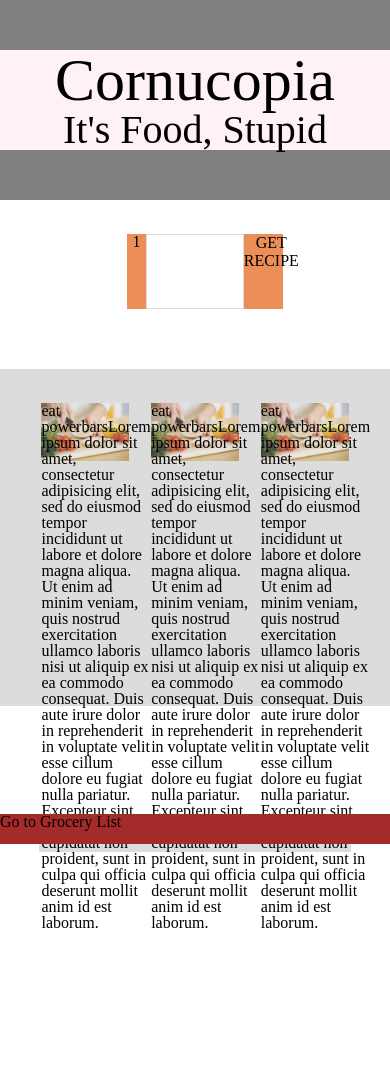
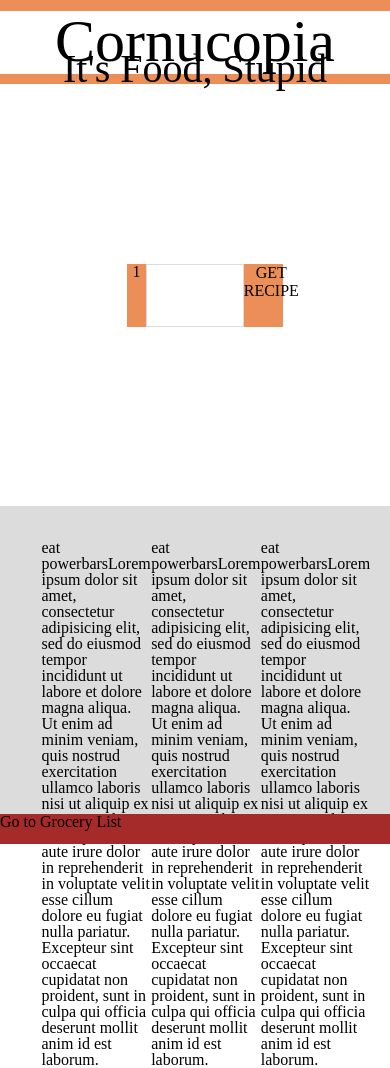
Before and after one commit to GeorgeGo/CorNoGopia, a Flask app: page /main in a window 390 px wide. Before the commit the page ends 928 px from the top, so only its background shows below. Run offline with Flask 2, Linux system fonts and the light colour scheme.

Commit message:
style: making site zoom responsive

```diff
--- a/static/css/main.css
+++ b/static/css/main.css
@@ -1,21 +1,4 @@
-body {
-	/*background-color: white;*/
-	/*background-image: url("../images/kitchen.jpg");*/
-	background-size: 100%;
-	background-repeat: no-repeat;
-	width: 100%;
-	/*height: 100vh;*/
-	overflow-y: auto;
-	-webkit-background-size: cover;
-	-moz-background-size: cover;
-	-o-background-size: cover;
-	background-size: cover;
-	-webkit-box-sizing: border-box;
-	-moz-box-sizing: border-box;
-		 box-sizing: border-box;
-	background-attachment: fixed;
-	/*background-color: #e6b87a;*/
-}
+
 .landing-container {
 	height: 100vh;
 	background-image: url('../images/table.jpg');
@@ -96,45 +79,49 @@ body {
 	z-index: 1;
 	height: 200vh;
 	width: 100%;
+	height: 100%
 }*/
 .title-search{
 	height: 100vh;
 }
 .flav-town-holder {
-	height: 200px;
+	height: 10%;
 	width: 100%;
-	background-color: grey;
+	background-color: #EC8E58;
 	position: relative;
 }
 .flav-town {
 	width: 100%;
-	bottom: 25%;
-	background-color: #FFF2F4;
+	height: 75%;
+	bottom: 12.5%;
+	background-color: white;
 	position: absolute;
 }
 .flav-town-title{
-
+	height: 100%;
 }
 .main-header {
+	height:60%;
 	font-size: 60px;
 	color: black;
 	text-align: center;
 }
 .sub-header {
+	height: 40%;
 	color: black;
 	text-align: center;
 	font-size: 40px;
 }
 .search-area {
 	width: 100%;
-	height: 20%;
+	height: 50%;
 	z-index: 2;
 	position: relative;
 }
 .search-top-row {
-	height: 75px;
+	height: 15%;
 	position: absolute;
-	top: 20%;
+	top: 42.5%;
 	width: 100%;
 }
 .filler-container{
@@ -203,6 +190,7 @@ body {
 }
 .info-text{
 	position: absolute;
+	height: 100%;
 	top: 0;
 	left: 0;
 }
@@ -292,11 +280,9 @@ body {
 	background-color: #dcdcdc;
 	clear: left;
 	width: 80%;
-	padding-top: 1%;
-	margin-top: -1%;
 	margin-left: 10%;
 	margin-right: 10%;
-	padding-bottom: 2%;
+	margin-bottom: 2%;
 
 }
 .recipeDiv {
--- a/templates/index.html
+++ b/templates/index.html
@@ -12,7 +12,7 @@
 </head>
 
 <body>
-	<div class="main-background">
+	<!-- <div class="main-background"> -->
 		<div class="main-container">
 			<div class="title-search">
 				<div class="flav-town-holder">
@@ -47,20 +47,17 @@
 					<div class="filler-content">
 						<div class="filler-one">
 
-							<img src="../static/images/cooking.jpg" class='cooking-pic' alt="" />
 							<p class="info-text">
 								<span>eat powerbars</span>Lorem ipsum dolor sit amet, consectetur adipisicing elit, sed do eiusmod tempor incididunt ut labore et dolore magna aliqua. Ut enim ad minim veniam, quis nostrud exercitation ullamco laboris nisi ut aliquip ex ea commodo consequat. Duis aute irure dolor in reprehenderit in voluptate velit esse cillum dolore eu fugiat nulla pariatur. Excepteur sint occaecat cupidatat non proident, sunt in culpa qui officia deserunt mollit anim id est laborum.
 							</p>
 						</div>
 						<div class="filler-two">
 
-							<img src="../static/images/cooking.jpg" class='cooking-pic' alt="" />
 							<p class="info-text">
 								<span>eat powerbars</span>Lorem ipsum dolor sit amet, consectetur adipisicing elit, sed do eiusmod tempor incididunt ut labore et dolore magna aliqua. Ut enim ad minim veniam, quis nostrud exercitation ullamco laboris nisi ut aliquip ex ea commodo consequat. Duis aute irure dolor in reprehenderit in voluptate velit esse cillum dolore eu fugiat nulla pariatur. Excepteur sint occaecat cupidatat non proident, sunt in culpa qui officia deserunt mollit anim id est laborum.
 							</p>
 						</div>
 						<div class="filler-three">
-							<img src="../static/images/cooking.jpg" class='cooking-pic' alt="" />
 							<p class="info-text">
 								<span>eat powerbars</span>Lorem ipsum dolor sit amet, consectetur adipisicing elit, sed do eiusmod tempor incididunt ut labore et dolore magna aliqua. Ut enim ad minim veniam, quis nostrud exercitation ullamco laboris nisi ut aliquip ex ea commodo consequat. Duis aute irure dolor in reprehenderit in voluptate velit esse cillum dolore eu fugiat nulla pariatur. Excepteur sint occaecat cupidatat non proident, sunt in culpa qui officia deserunt mollit anim id est laborum.
 							</p>
@@ -73,7 +70,7 @@
 			<div id="recipeDivHolder" class=""></div>
 
 		</div>
-	</div>
+	<!-- </div> -->
 	<div class="bottom-bar">
 		<div class="grocery">
 			<p class="grocery-text">Go to Grocery List</p>
```
